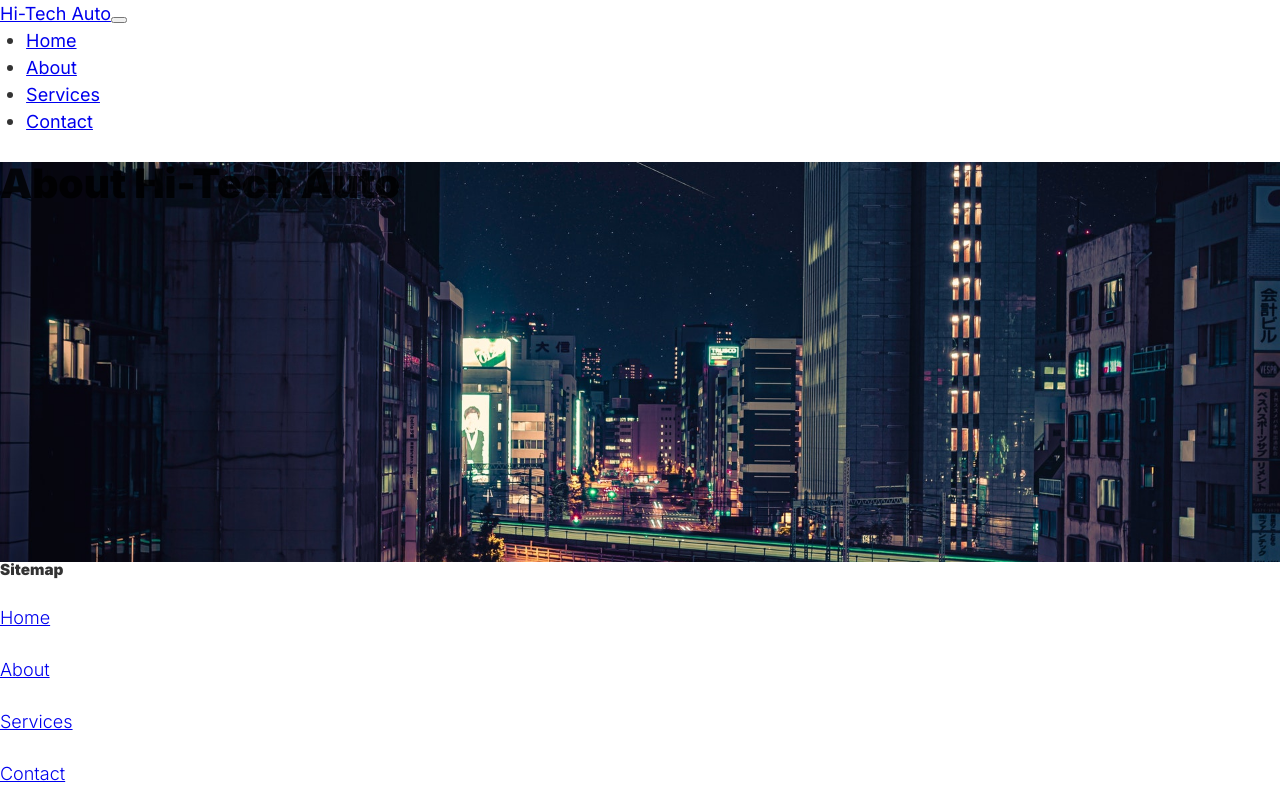
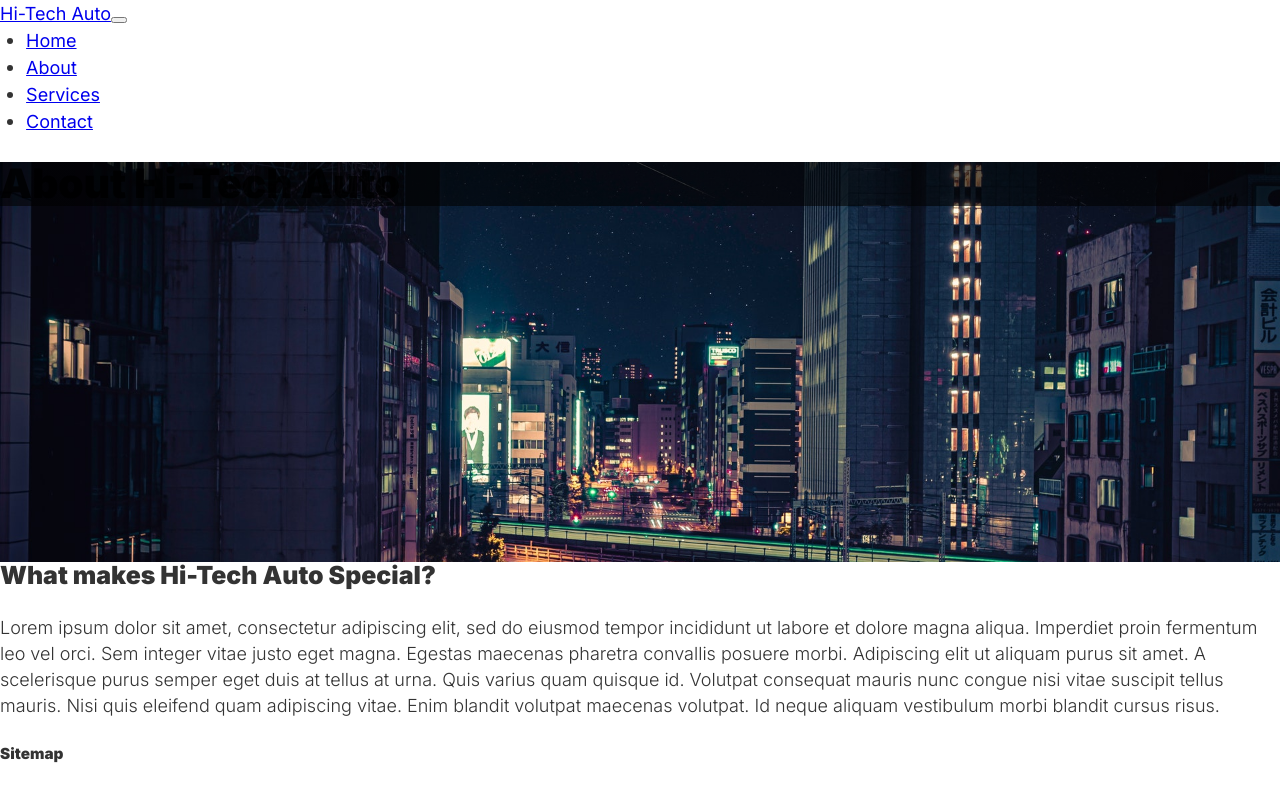
Before and after one commit to kevinakahoshi/hi-tech-auto, a Gatsby site in the folder static-site/: page /about in a window 1280 px wide. Shown: the top 787 px of the page. Built offline with nearby package versions, Linux system fonts and the light colour scheme; Gatsby itself is replaced by a stand-in of ours.

Commit message:
Added About section on About page

```diff
--- a/static-site/src/components/custom.css
+++ b/static-site/src/components/custom.css
@@ -11,6 +11,11 @@ p {
 .hero-banner {
   min-height: 75vh;
   background-color: #00000020
+}
+
+.hero-overlay {
+  background-image: linear-gradient(45deg, #00000099, #00000099);
+  align-items: center;
 }
 
 .hero-banner-child {
--- a/static-site/src/components/hero-banner.js
+++ b/static-site/src/components/hero-banner.js
@@ -17,13 +17,9 @@ const HeroBanner = props => {
           ? 'hero-banner'
           : 'hero-banner-child'}`}
         fluid={props.heroImage} >
+          <div
+            className="hero-overlay d-flex w-100">
             <Container
-            className="py-5 m-auto">
-            <Row
-              className="align-items-center">
-              <Col
-                xs={12}>
-                <div
               className="m-auto">
               {props.h1Text
                 ? <h1
@@ -39,10 +35,8 @@ const HeroBanner = props => {
                       {props.h2Text}
                   </h2>
                 : null}
+            </Container>
           </div>
-              </Col>
-            </Row>
-          </Container>
           {props.index
             ? <DownArrow />
             : null}
--- a/static-site/src/pages/about.js
+++ b/static-site/src/pages/about.js
@@ -3,7 +3,12 @@ import {
   // Link,
   useStaticQuery,
   graphql
-} from "gatsby"
+} from "gatsby";
+import {
+  Container,
+  Row,
+  Col
+} from 'reactstrap';
 
 import Layout from "../components/layout";
 import SEO from "../components/seo";
@@ -37,6 +42,22 @@ const About = () => {
         index={false}
         h1Text={h1Text}
         h2Text={false} />
+      <section
+        className="bg-white py-5">
+          <Container>
+            <Row>
+              <Col
+                xs={12}>
+                <h3>
+                  What makes Hi-Tech Auto Special?
+                </h3>
+                <p>
+                  Lorem ipsum dolor sit amet, consectetur adipiscing elit, sed do eiusmod tempor incididunt ut labore et dolore magna aliqua. Imperdiet proin fermentum leo vel orci. Sem integer vitae justo eget magna. Egestas maecenas pharetra convallis posuere morbi. Adipiscing elit ut aliquam purus sit amet. A scelerisque purus semper eget duis at tellus at urna. Quis varius quam quisque id. Volutpat consequat mauris nunc congue nisi vitae suscipit tellus mauris. Nisi quis eleifend quam adipiscing vitae. Enim blandit volutpat maecenas volutpat. Id neque aliquam vestibulum morbi blandit cursus risus.
+                </p>
+              </Col>
+            </Row>
+          </Container>
+      </section>
     </Layout>
   )
 }
```
Lines whose indentation alone changed are shown as unchanged.
